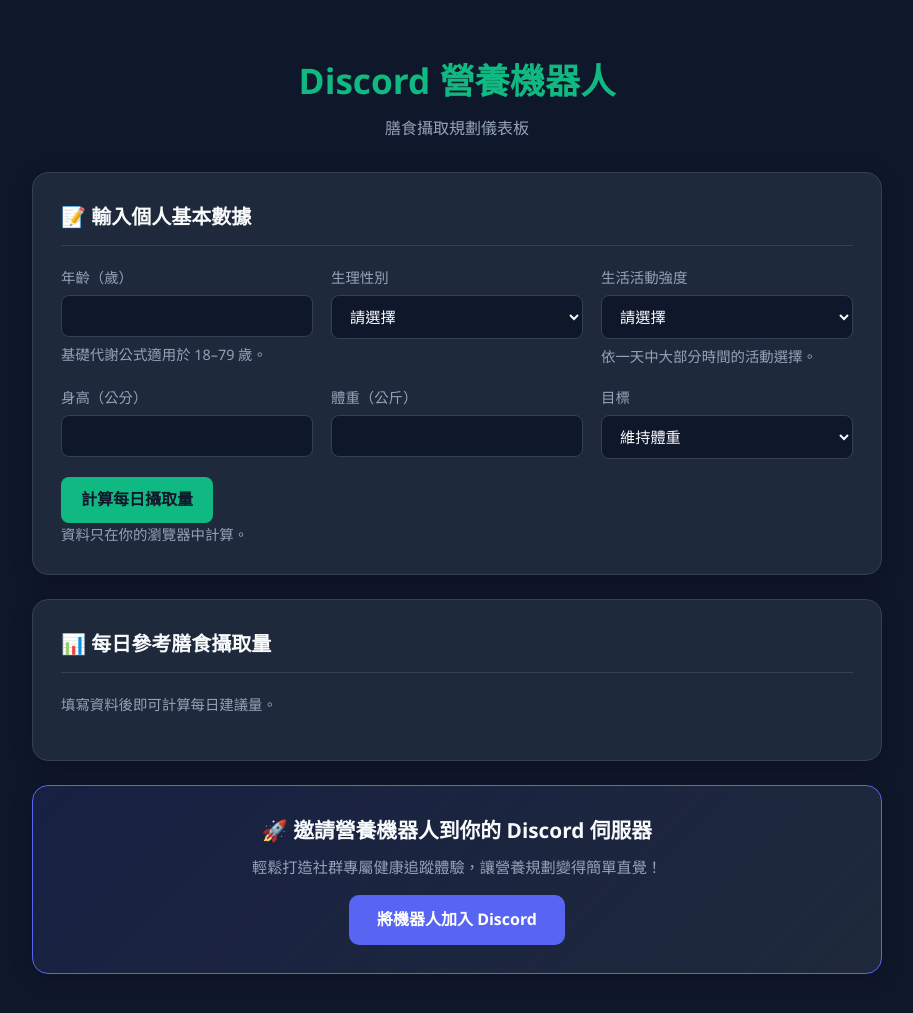
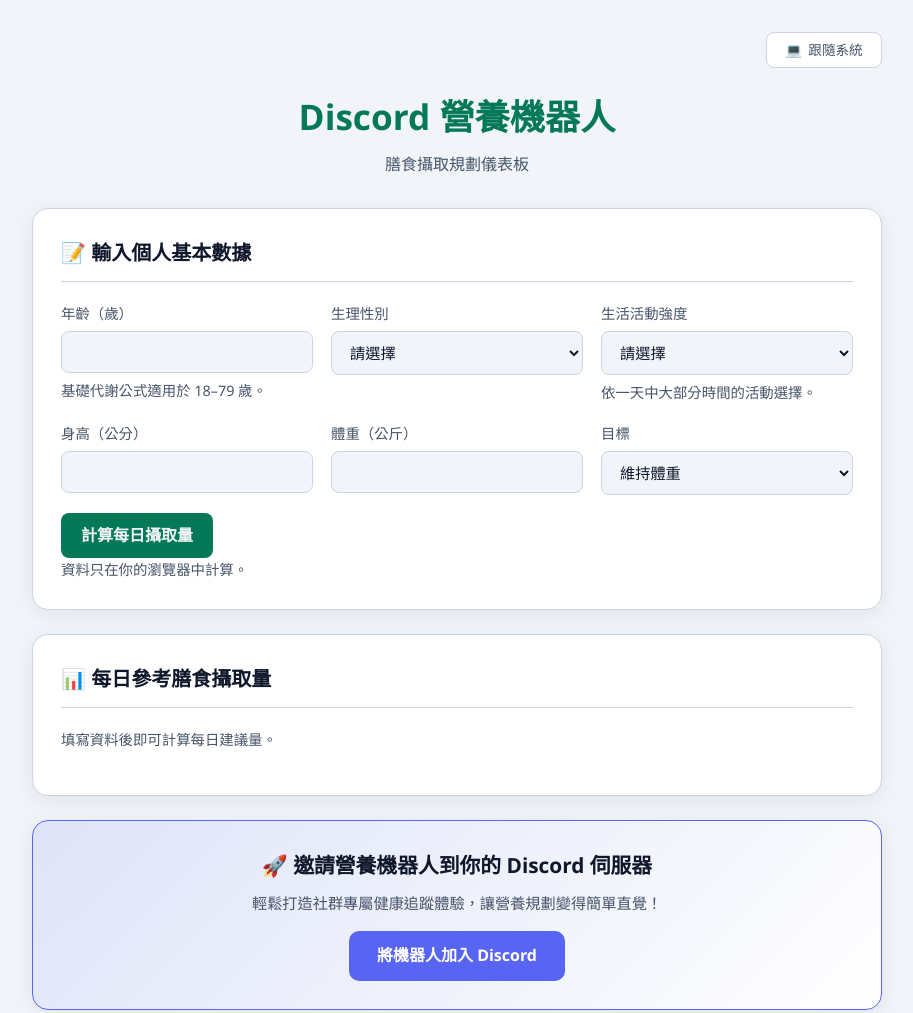
Before and after one commit to hd-bot-ccc/hd-bot-ccc.github.io, a plain HTML site: page index.html in a window 1280 px wide. Shown: the whole page, without its empty margins (183-1096 px from the left). Drawn offline with Linux system fonts and the light colour scheme.

Commit message:
Add light/dark theme toggle following system preference

```diff
--- a/index.html
+++ b/index.html
@@ -4,18 +4,39 @@
     <meta charset="UTF-8">
     <meta name="viewport" content="width=device-width, initial-scale=1.0">
     <title>Discord 營養機器人 | 膳食攝取規劃儀表板</title>
+    <script>
+        (function () {
+            try {
+                const theme = localStorage.getItem("theme");
+                if (theme === "light" || theme === "dark") {
+                    document.documentElement.dataset.theme = theme;
+                }
+            } catch (error) {
+                // 無法讀取儲存設定時維持跟隨系統
+            }
+        })();
+    </script>
     <style>
         :root {
+            color-scheme: light dark;
+            --bg-color: light-dark(#f1f5f9, #0f172a);
+            --card-bg: light-dark(#ffffff, #1e293b);
+            --card-border: light-dark(#cbd5e1, #334155);
+            --primary: light-dark(#047857, #10b981);
+            --primary-light: rgba(16, 185, 129, 0.1);
+            --text-main: light-dark(#0f172a, #f8fafc);
+            --text-muted: light-dark(#475569, #94a3b8);
+            --accent-blue: light-dark(#2563eb, #3b82f6);
+            --discord-blurple: #5865F2;
+            --shadow: light-dark(rgba(15, 23, 42, 0.08), rgba(0, 0, 0, 0.25));
+        }
+
+        :root[data-theme="light"] {
+            color-scheme: light;
+        }
+
+        :root[data-theme="dark"] {
             color-scheme: dark;
-            --bg-color: #0f172a;
-            --card-bg: #1e293b;
-            --card-border: #334155;
-            --primary: #10b981;
-            --primary-light: rgba(16, 185, 129, 0.1);
-            --text-main: #f8fafc;
-            --text-muted: #94a3b8;
-            --accent-blue: #3b82f6;
-            --discord-blurple: #5865F2;
         }
 
         * {
@@ -30,11 +51,39 @@
             color: var(--text-main);
             line-height: 1.6;
             padding: 32px 16px;
+            transition: background-color 0.2s, color 0.2s;
         }
 
         .container {
             max-width: 850px;
             margin: 0 auto;
+        }
+
+        .theme-bar {
+            display: flex;
+            justify-content: flex-end;
+        }
+
+        .theme-toggle {
+            display: inline-flex;
+            align-items: center;
+            justify-content: center;
+            gap: 6px;
+            min-width: 116px;
+            background: var(--card-bg);
+            border: 1px solid var(--card-border);
+            border-radius: 8px;
+            color: var(--text-muted);
+            padding: 6px 12px;
+            font: inherit;
+            font-size: 0.85rem;
+            cursor: pointer;
+            transition: border-color 0.2s, color 0.2s;
+        }
+
+        .theme-toggle:hover {
+            color: var(--text-main);
+            border-color: var(--primary);
         }
 
         header {
@@ -60,7 +109,7 @@
             border-radius: 16px;
             padding: 28px;
             margin-bottom: 24px;
-            box-shadow: 0 4px 20px rgba(0,0,0,0.25);
+            box-shadow: 0 4px 20px var(--shadow);
         }
 
         .card-title {
@@ -236,7 +285,7 @@
         /* 3. Discord 機器人邀請區 */
         .discord-card {
             text-align: center;
-            background: linear-gradient(135deg, rgba(88,101,242,0.12) 0%, rgba(30,41,59,1) 100%);
+            background: linear-gradient(135deg, rgba(88,101,242,0.12) 0%, var(--card-bg) 100%);
             border: 1px solid var(--discord-blurple);
         }
 
@@ -261,6 +310,12 @@
 <body>
 
 <div class="container">
+    <div class="theme-bar">
+        <button type="button" id="theme-toggle" class="theme-toggle" aria-label="切換亮暗主題">
+            <span id="theme-toggle-icon" aria-hidden="true">💻</span>
+            <span id="theme-toggle-label">跟隨系統</span>
+        </button>
+    </div>
     <header>
         <h1>Discord 營養機器人</h1>
         <p>膳食攝取規劃儀表板</p>
@@ -321,7 +376,7 @@
             <div class="summary-banner">
                 <div class="tag-group">
                     <span class="summary-tag" id="result-activity"></span>
-                    <span class="summary-tag" id="result-goal" style="background: rgba(59, 130, 246, 0.15); color: #60a5fa;"></span>
+                    <span class="summary-tag" id="result-goal" style="background: rgba(59, 130, 246, 0.15); color: var(--accent-blue);"></span>
                 </div>
                 <div class="tdee-val">
                     <div>基礎代謝約 <span id="bmr-kcal" style="color: var(--primary);"></span> 大卡／天</div>
@@ -393,5 +448,49 @@
     </div>
 </div>
 
+<script>
+    (function () {
+        const toggle = document.getElementById("theme-toggle");
+        const icon = document.getElementById("theme-toggle-icon");
+        const label = document.getElementById("theme-toggle-label");
+        const modes = {
+            system: { icon: "💻", text: "跟隨系統" },
+            light: { icon: "☀️", text: "亮色模式" },
+            dark: { icon: "🌙", text: "暗色模式" },
+        };
+        const order = ["system", "light", "dark"];
+        let current = "system";
+
+        function apply(mode) {
+            current = mode;
+            if (mode === "system") {
+                delete document.documentElement.dataset.theme;
+            } else {
+                document.documentElement.dataset.theme = mode;
+            }
+            try {
+                if (mode === "system") {
+                    localStorage.removeItem("theme");
+                } else {
+                    localStorage.setItem("theme", mode);
+                }
+            } catch (error) {
+                // 私密瀏覽等無法寫入時，僅本次瀏覽生效
+            }
+            icon.textContent = modes[mode].icon;
+            label.textContent = modes[mode].text;
+            toggle.title = `主題：${modes[mode].text}（點擊切換）`;
+            toggle.setAttribute("aria-label", toggle.title);
+        }
+
+        toggle.addEventListener("click", () => {
+            apply(order[(order.indexOf(current) + 1) % order.length]);
+        });
+
+        const initial = document.documentElement.dataset.theme;
+        apply(initial === "light" || initial === "dark" ? initial : "system");
+    })();
+</script>
+
 </body>
 </html>
```
